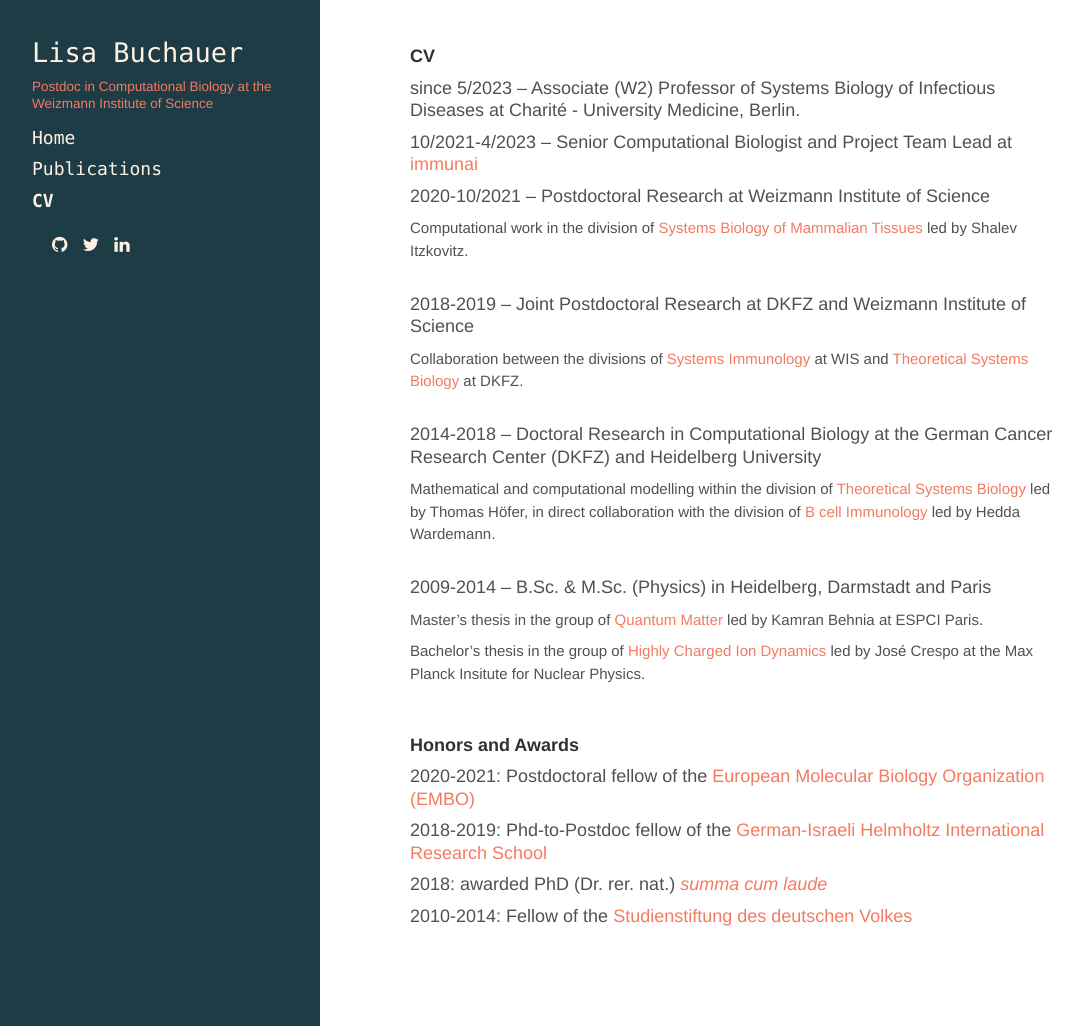
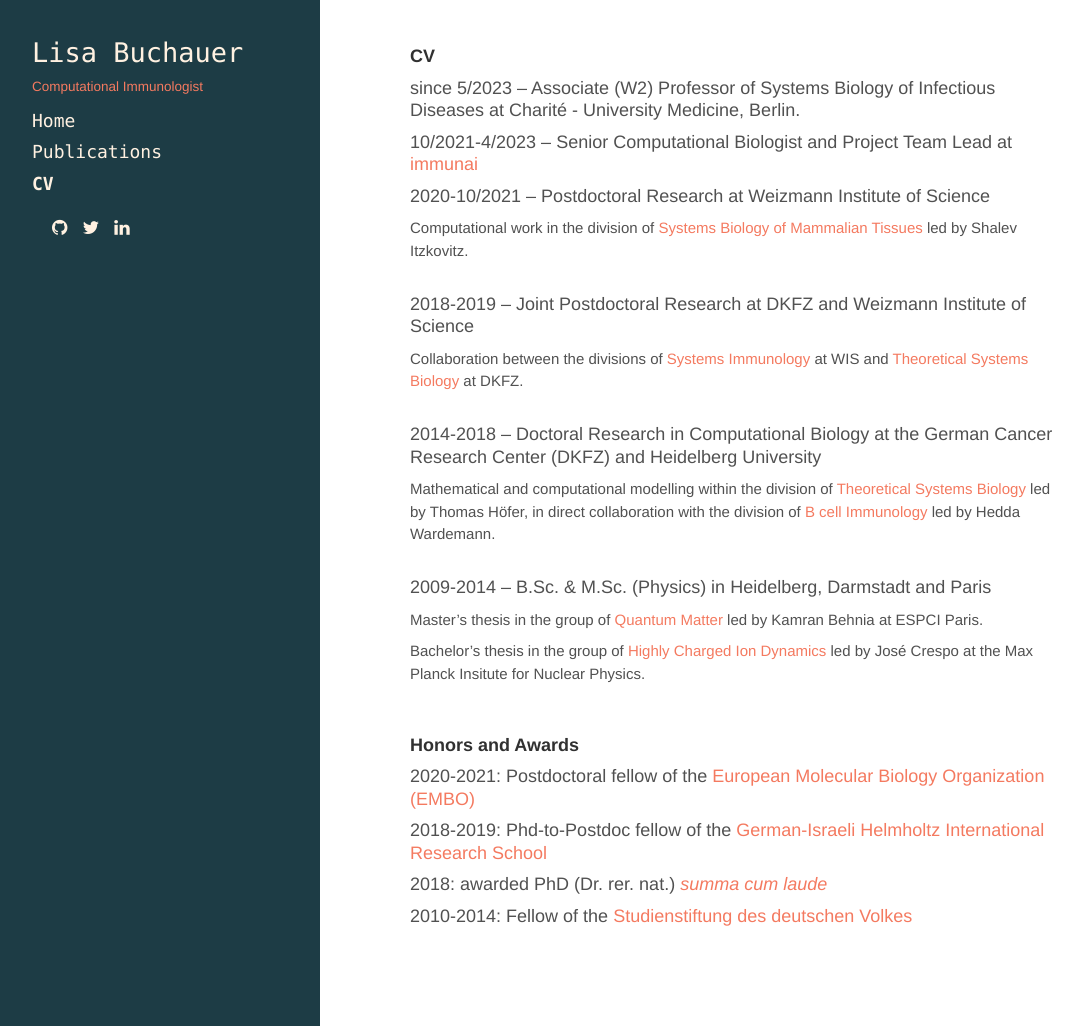
Before and after one commit to LiBuchauer/libuchauer.github.io, a Jekyll site: the page built from shortcv.md, in a window 1280 px wide and 1026 px high. Shown: the whole window, without its empty margins (4-1085 px from the left). Built offline with Jekyll 4.4.1, drawn with Linux system fonts in a browser that asks for light colours; nearby versions of some CDN libraries; a style sheet for code colours, icons or effects is not loaded.

Commit message:
Update _config.yml

```diff
--- a/_config.yml
+++ b/_config.yml
@@ -7,8 +7,8 @@ permalink:        pretty
 
 # Setup
 title:            Lisa Buchauer
-tagline:          'Computational Biology and Mathematical Modeling'
-description:      'Postdoc in Computational Biology at the Weizmann Institute of Science'
+tagline:          'Systems Biology of Infectious Diseases'
+description:      'Computational Immunologist'
 url:              http://libuchauer.github.io/
 baseurl:          /
 
```
